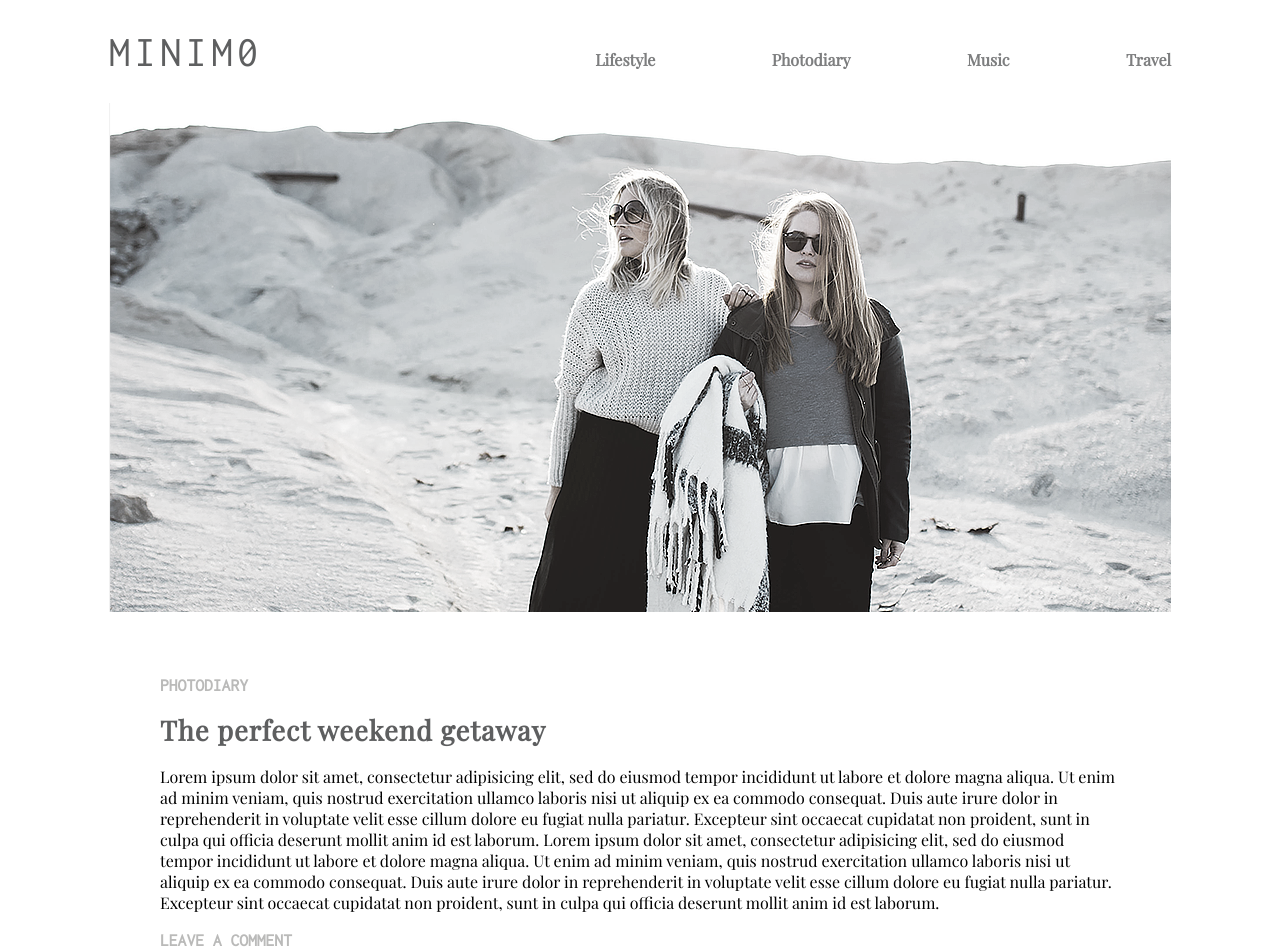
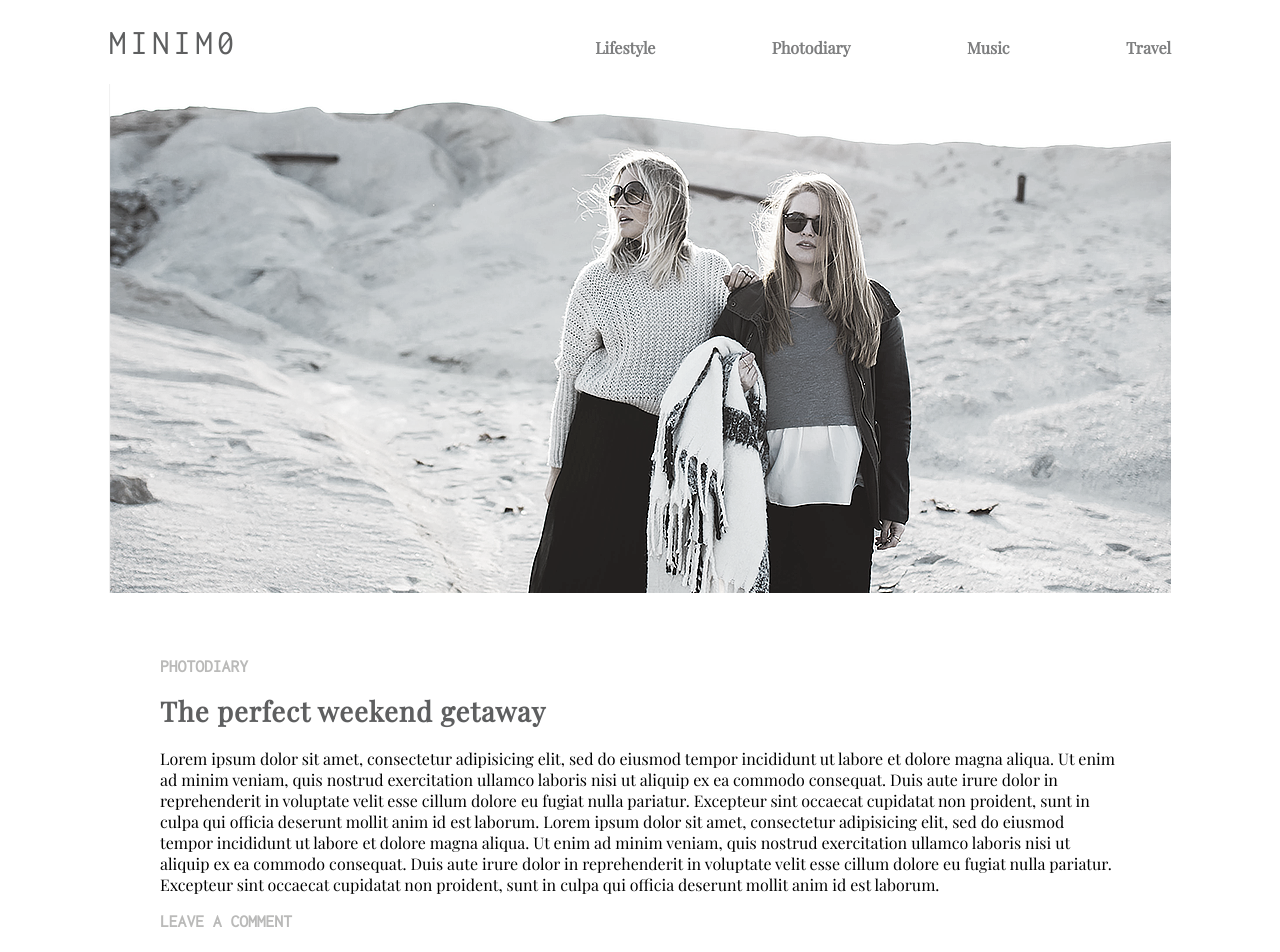
Before and after one commit to wchrapcynski/Website-Mockup, a plain HTML site: page index.html in a window 1280 px wide. Shown: the top 952 px of the page. Drawn offline with nearby package versions, Linux system fonts and the light colour scheme.

Commit message:
Updated HTML and CSS

```diff
--- a/css/style.css
+++ b/css/style.css
@@ -35,7 +35,7 @@ h3  {
     font-family: 'Inconsolata', monospace;
     font-weight: 100;
     letter-spacing: 4px;
-    font-size: 2.7em;
+    font-size: 2.2em;
 }
 
 .hero {
```
